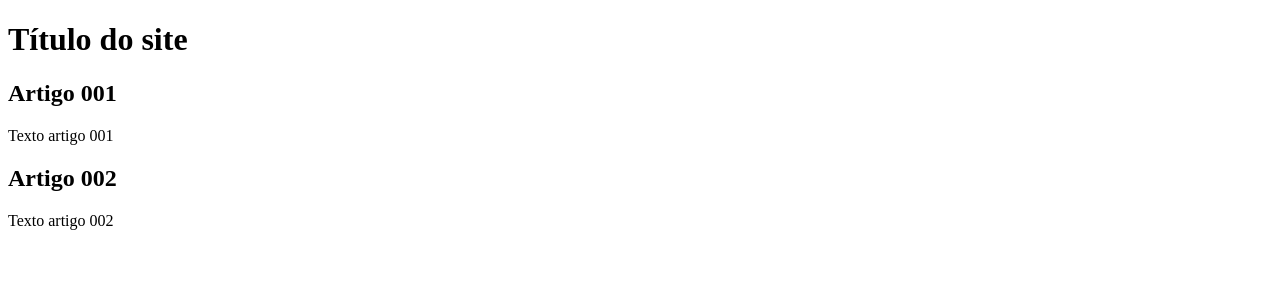
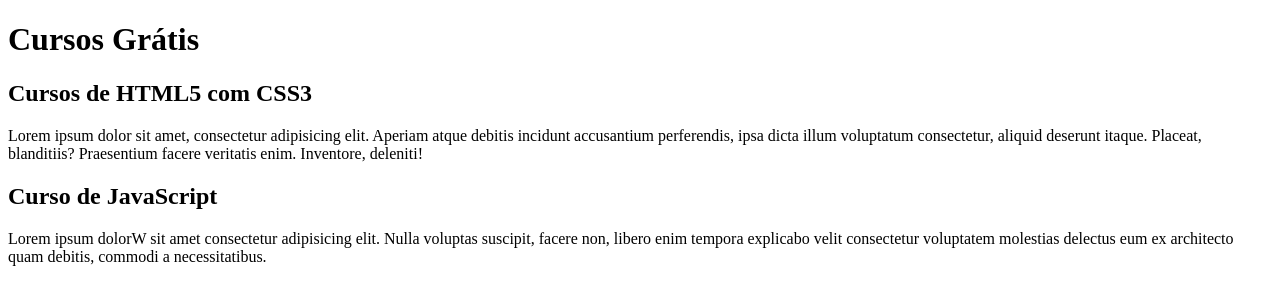
Before and after one commit to daltonslosaski-code/projeto-site, a plain HTML site: page index.html in a window 1280 px wide. Drawn offline with Linux system fonts and the light colour scheme.

Commit message:
Comecei a escrever o conteúdo

```diff
--- a/index.html
+++ b/index.html
@@ -8,15 +8,25 @@
   <body>
     <main>
       <header>
-        <h1>Título do site</h1>
+        <h1>Cursos Grátis</h1>
       </header>
       <article>
-        <h2>Artigo 001</h2>
-        <p>Texto artigo 001</p>
+        <h2>Cursos de HTML5 com CSS3</h2>
+        <p>
+          Lorem ipsum dolor sit amet, consectetur adipisicing elit. Aperiam
+          atque debitis incidunt accusantium perferendis, ipsa dicta illum
+          voluptatum consectetur, aliquid deserunt itaque. Placeat, blanditiis?
+          Praesentium facere veritatis enim. Inventore, deleniti!
+        </p>
       </article>
       <article>
-        <h2>Artigo 002</h2>
-        <p>Texto artigo 002</p>
+        <h2>Curso de JavaScript</h2>
+        <p>
+          Lorem ipsum dolorW sit amet consectetur adipisicing elit. Nulla
+          voluptas suscipit, facere non, libero enim tempora explicabo velit
+          consectetur voluptatem molestias delectus eum ex architecto quam
+          debitis, commodi a necessitatibus.
+        </p>
       </article>
     </main>
   </body>
```
